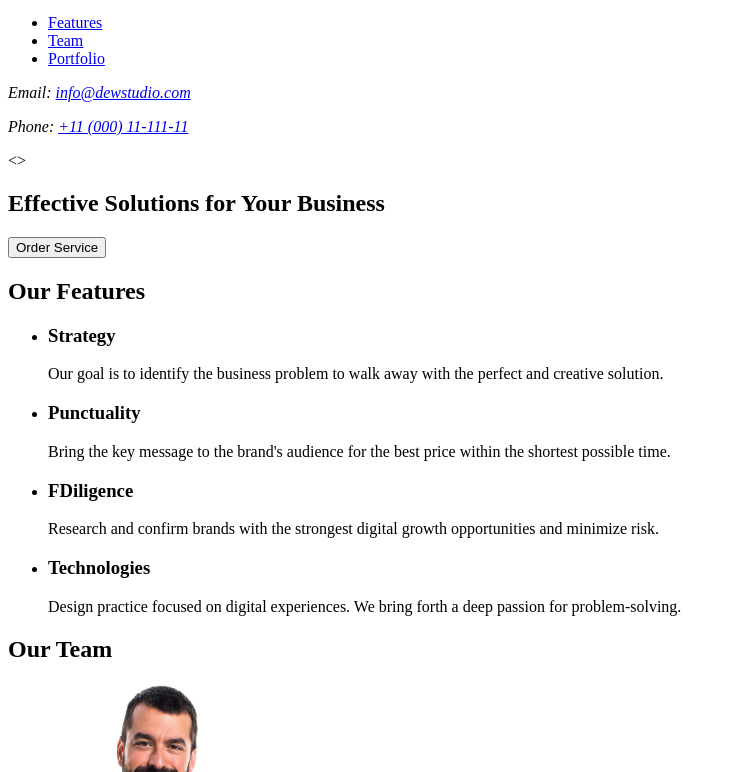
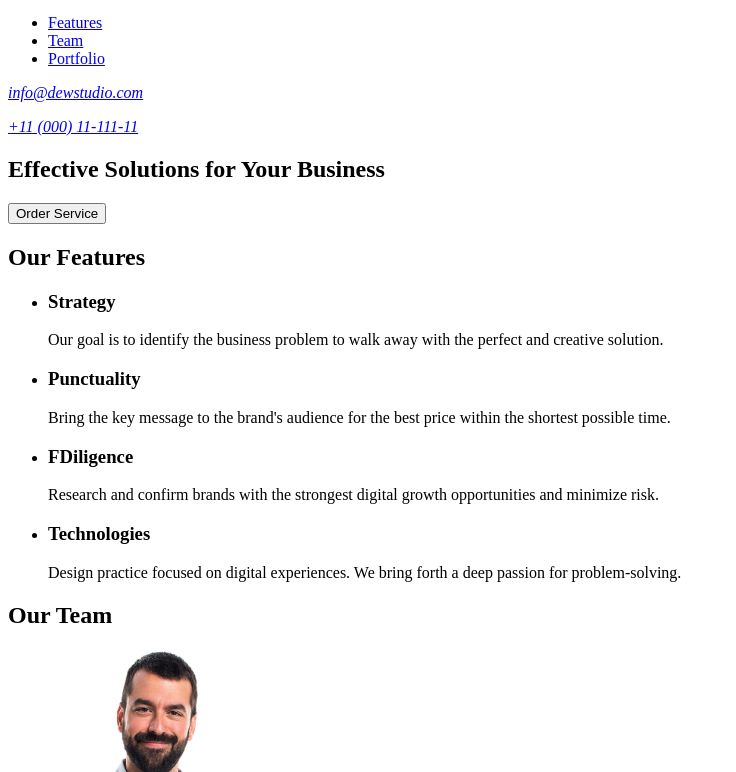
Before and after one commit to NickZahreb/New-goit-markup-hw-01, a plain HTML site: page index.html in a window 1280 px wide. Shown: the part 28-800 px from the top of the page, without its empty margins (0-736 px from the left). Drawn offline with Linux system fonts and the light colour scheme.

Commit message:
fix address

```diff
--- a/index.html
+++ b/index.html
@@ -16,11 +16,10 @@
         </ul>
       </nav>
       <address>
-        <p>Email: <a href="mailto:info@dewstudio.com">info@dewstudio.com</a></p>
-        <p>Phone: <a href="tel:+11(000)1111111">+11 (000) 11-111-11</a></p>
+        <p> <a href="mailto:info@dewstudio.com">info@dewstudio.com</a></p>
+        <p> <a href="tel:+11(000)1111111">+11 (000) 11-111-11</a></p>
       </address>
     </header>
-    <>
       <section id="hero" class="hero">
         <h1>Effective Solutions for Your Business</h1>
         <button type="button">Order Service</button>
```
